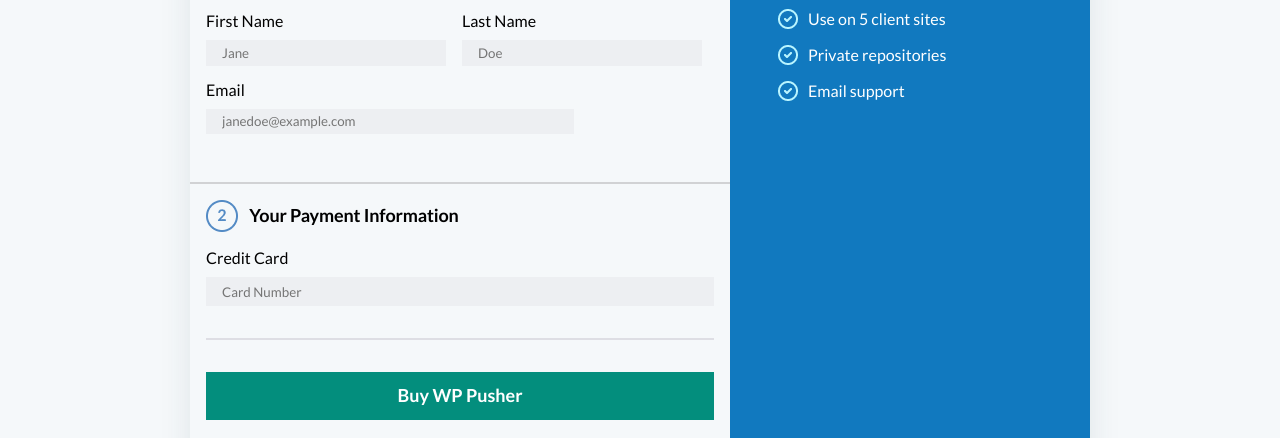
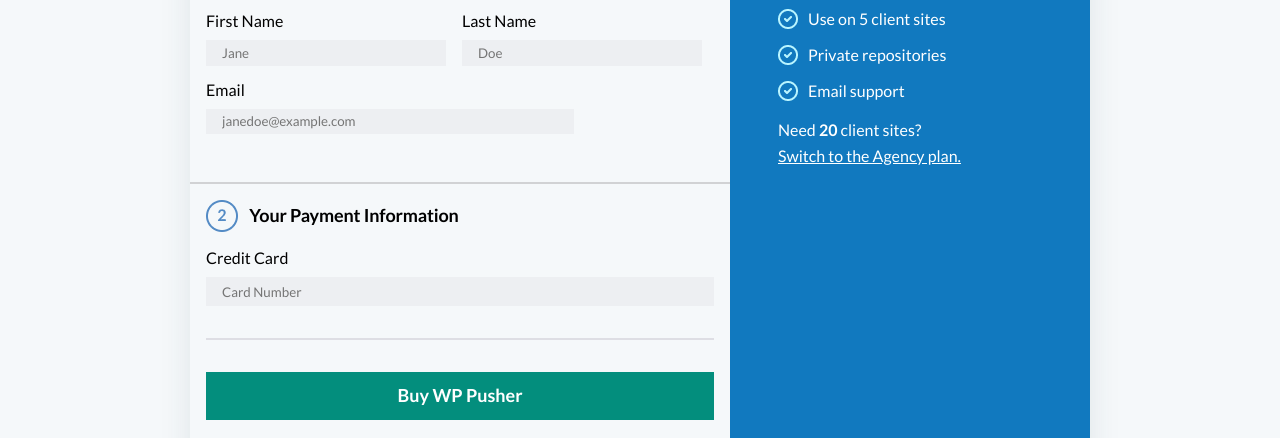
Before and after one commit to MrOLU24/wp-pusher, a plain HTML site: page index.html in a window 1280 px wide. Shown: the part 329-767 px from the top of the page. Drawn offline with nearby package versions, Linux system fonts and the light colour scheme.

Commit message:
making changes

```diff
--- a/index.html
+++ b/index.html
@@ -112,10 +112,14 @@
                   repositories
                 </li>
                 <li>
-                  <img src="./photos/Combined Shape.png" alt="use" />Email support
+                  <img src="./photos/Combined Shape.png" alt="use" />Email
+                  support
                 </li>
               </ul>
             </div>
+          </div>
+          <div class="switch">
+            <p>Need <b>20</b> client sites? <span>Switch to the Agency plan.</span></p>
           </div>
         </div>
       </div>
--- a/style.css
+++ b/style.css
@@ -272,6 +272,21 @@
   display: flex;
   gap: 10px;
 }
+.switch {
+  position: relative;
+  display: inline-block;
+  width: 70%;
+  line-height: 1.6rem;
+  margin-top: 1rem;
+}
+.switch p, b{
+  background-color: #1179BF;
+  color: white;
+}
+.switch p span{
+  text-decoration: underline;
+  background-color: #1179BF;
+}
 @media (max-width: 680px) {
   header,
   main {
```
